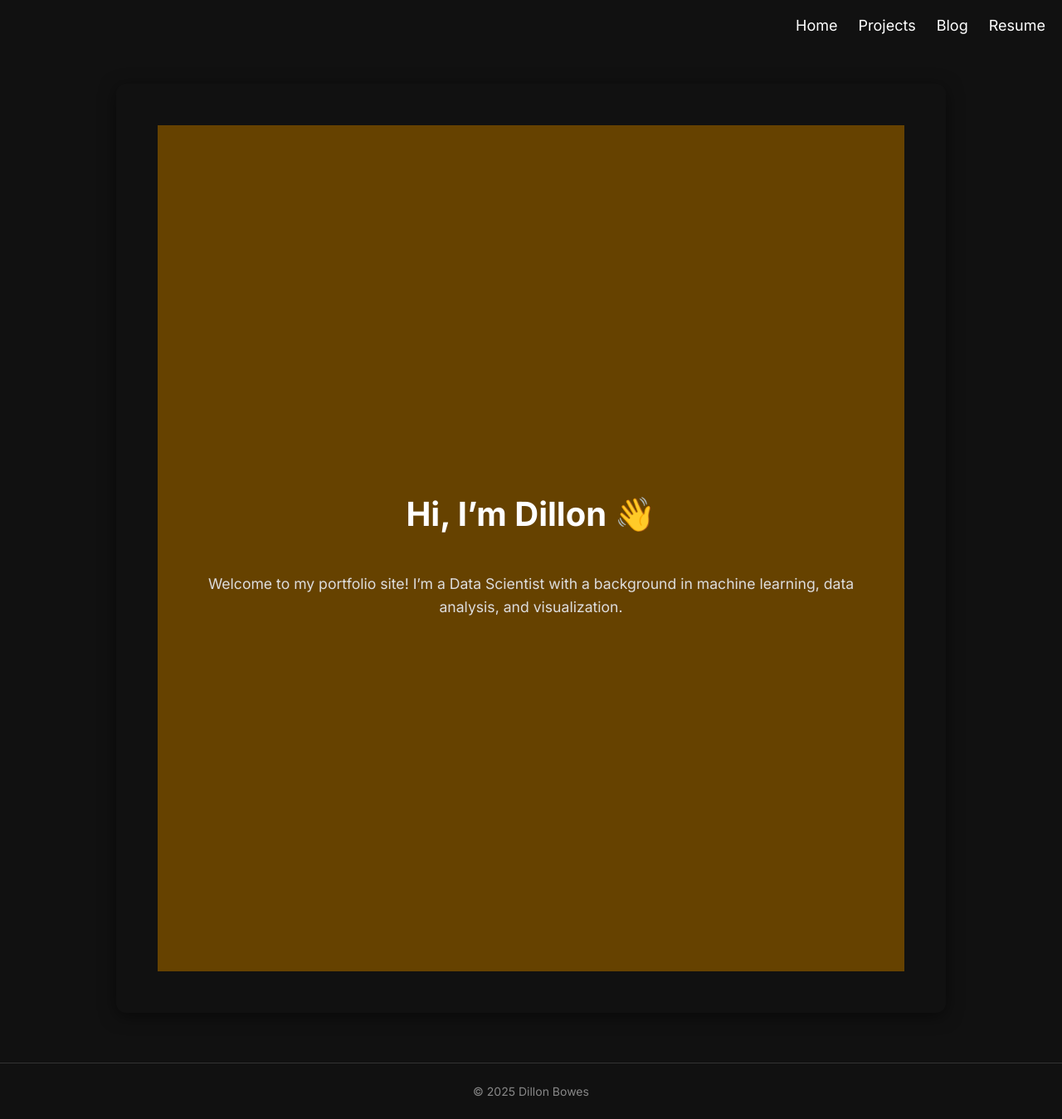
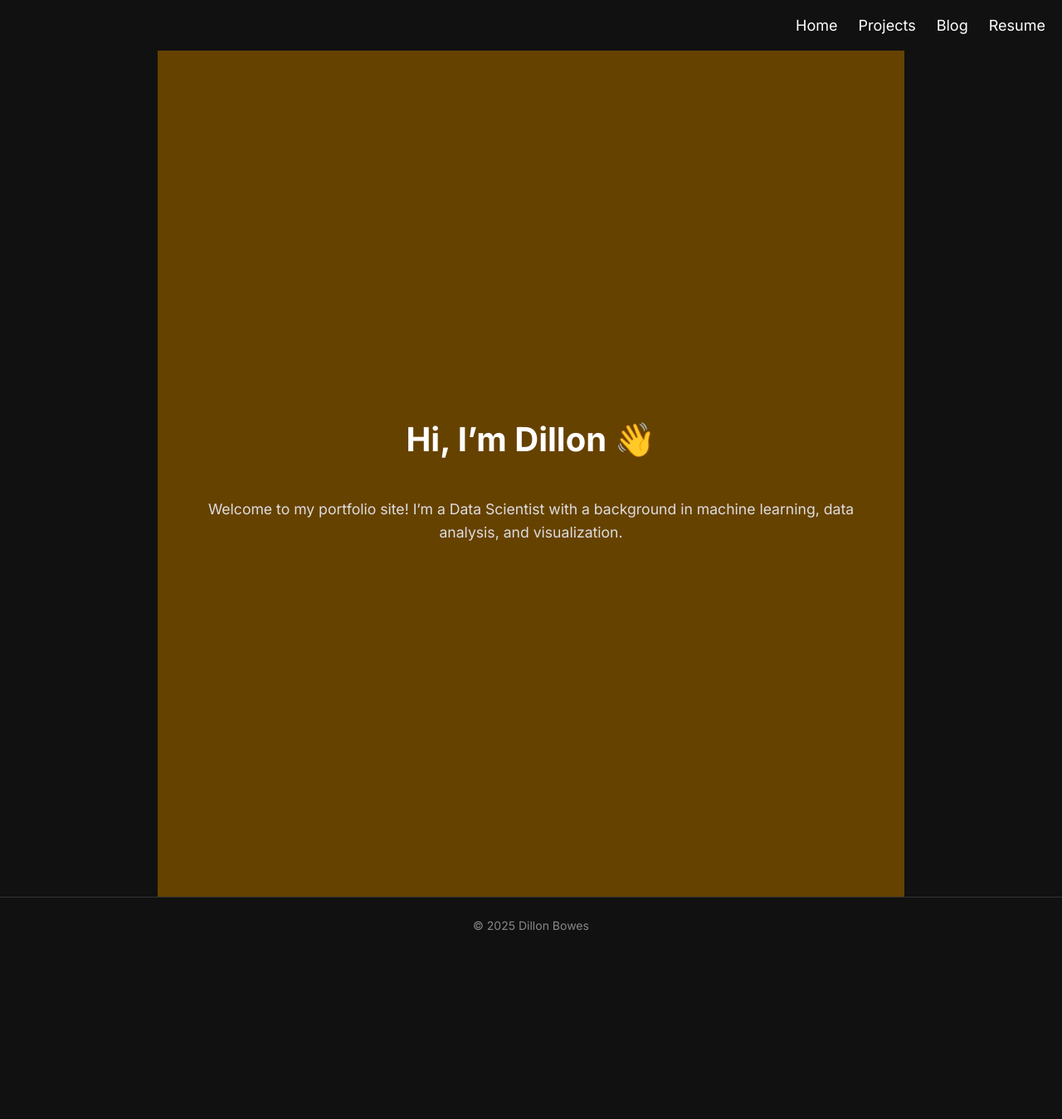
Before and after one commit to DillonBowes/dillonbowes.github.io, a Jekyll site: the page built from index.md, in a window 1280 px wide. Shown: the whole page at 83% size. Built offline with Jekyll 4.4.1, drawn with Linux system fonts in a browser that asks for light colours; after the commit the page ends 1149 px from its top, so only the background shows below that.

Commit message:
Fix resume page background

```diff
--- a/_layouts/default.html
+++ b/_layouts/default.html
@@ -38,10 +38,10 @@
       }
       main {
         max-width: 900px;
-        margin: 60px auto;
-        padding: 50px;
-        border-radius: 12px;
-        box-shadow: 0 4px 20px rgba(0, 0, 0, 0.5);
+        margin: 0 auto; /* remove extra spacing */
+        padding: 0; /* remove padding so overlays take full width */
+        box-shadow: none; /* remove shadow */
+        border-radius: 0; /* remove rounded corners */
         line-height: 1.6;
       }
       h1 {
```
